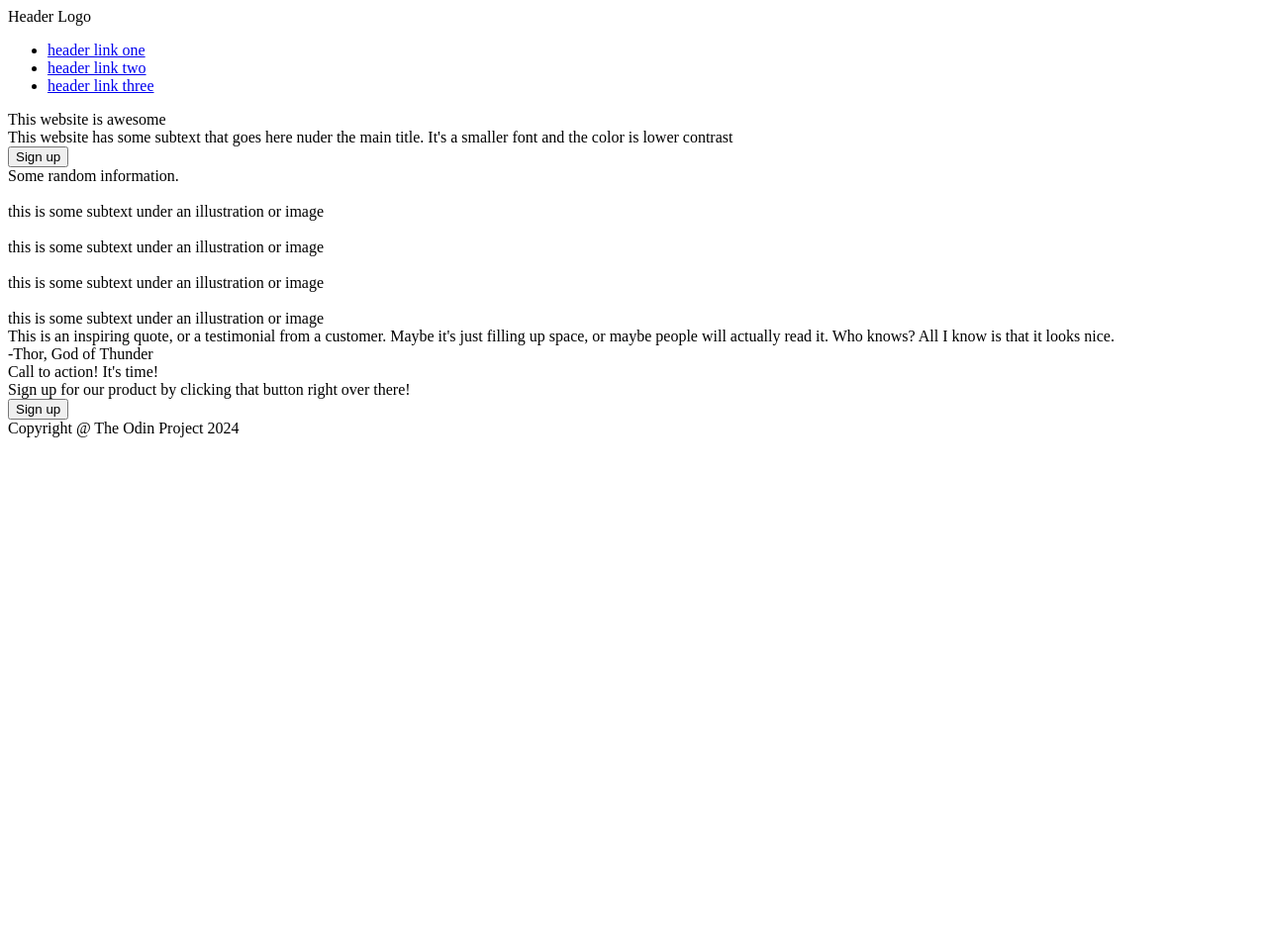
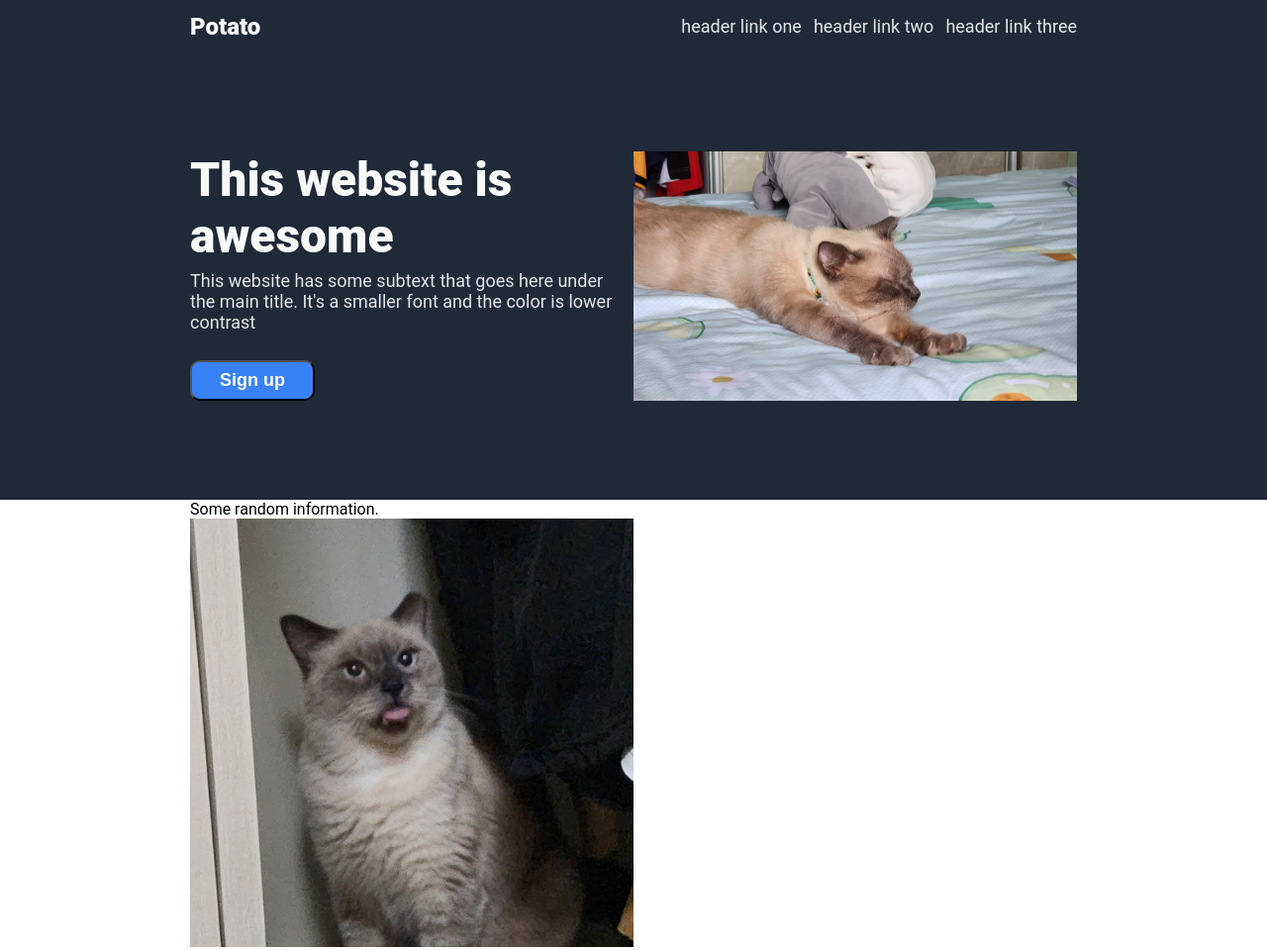
Before and after one commit to mst4r1o/landing-page, a plain HTML site: page index.html in a window 1280 px wide. Shown: the top 960 px of the page at 99% size. Before the commit the page ends 800 px from the top, so only its background shows below. Drawn offline with Linux system fonts and the light colour scheme.

Commit message:
Add style and format to top quarter
Used flex display on multiple containers to establish the look I desire.
Realised that flex: 1 is to be used on the flex items instead of the
flex containers as the flex: 1 determines how much the element will take
up space

```diff
--- a/index.html
+++ b/index.html
@@ -6,10 +6,10 @@
         <title>Landing Page</title>
     </head>
 
-    <body>
+    <body class="container">
         <div class="first">
             <div class="header">
-                <div>Header Logo</div>
+                <div class="logo">Potato</div>
                 <ul>
                     <li><a href="#">header link one</a></li>
                     <li><a href="#">header link two</a></li>
@@ -17,38 +17,54 @@
                 </ul>
             </div>
 
-            <div class="">
-                <div>This website is awesome</div>
-                <div>This website has some subtext that goes here nuder the main title. It's a smaller font and the color is lower contrast</div>
-                <button type="button">Sign up</button>
-                <img>
+            <div class="main">
+                <div class="main-text">
+                    <div class="hero-main">This website is awesome</div>
+                    <div class="hero-second">This website has some subtext that goes here under the main title. It's a smaller font and the color is lower contrast</div>
+                    <button type="button">Sign up</button>
+                </div>
+
+                <img src="images/cat1.jpg" alt="Picture of potato, my cat.">
             </div>
         </div>
 
-        <div>
-            <div>Some random information.</div>
-            <img>
-            <div> this is some subtext under an illustration or image</div>
-            <img>
-            <div> this is some subtext under an illustration or image</div>
-            <img>
-            <div> this is some subtext under an illustration or image</div>
-            <img>
-            <div> this is some subtext under an illustration or image</div>
+        <div class="second">
+            <div class="second-title">Some random information.</div>
+            <div class="card-board">
+                <div class="card">
+                    <img src="images/cat2.jpg" alt="Cat doing a :P">
+                    <div> this is some subtext under an illustration or image</div>
+                </div>
+
+                <div class="card">
+                    <img src="images/cat3.jpg" alt="Cat sitting down like human">
+                    <div> this is some subtext under an illustration or image</div>
+                </div>
+
+                <div class="card">
+                    <img src="images/cat4.jpg" alt="Grumpy cat stare down">
+                    <div> this is some subtext under an illustration or image</div>
+                </div>
+
+                <div class="card">
+                    <img src="images/cat5.jpg" alt="Cat exploring a place he should not be">
+                    <div> this is some subtext under an illustration or image</div>
+                </div>
+            </div>
         </div>
 
-        <div>
+        <div class="third">
             <div>This is an inspiring quote, or a testimonial from a customer. Maybe it's just filling up space, or maybe people will actually read it. Who knows? All I know is that it looks nice.</div>
             <div>-Thor, God of Thunder</div>
         </div>
 
-        <div>
+        <div class="fourth">
             <div>Call to action! It's time!</div>
             <div>Sign up for our product by clicking that button right over there!</div>
             <button type="button">Sign up</button>
         </div>
 
-        <div>Copyright @ The Odin Project 2024</div>
+        <div class="footer">Copyright @ The Odin Project 2024</div>
     </body>
 
 
--- a/style.css
+++ b/style.css
@@ -0,0 +1,92 @@
+.container {
+    display: flex;
+    flex-direction: column;
+    min-height: 100vh;
+    margin: 0;
+    font-family: Roboto, system-ui, -apple-system, BlinkMacSystemFont, 'Segoe UI', Oxygen, Ubuntu, Cantarell, 'Open Sans', 'Helvetica Neue', sans-serif;
+}
+
+.first, .second, .third, .fourth {
+    padding: 0 15%;
+    flex: 1;
+}
+
+
+.first {
+    display: flex;
+    flex-direction: column;
+    background-color: #1F2937;
+}
+
+.header {
+    display: flex;
+    justify-content: space-between;
+    align-items: center;
+}
+
+.main {
+    display: flex;
+    gap: 20px;
+    padding: 100px 0;
+}
+
+.main-text {
+    display: flex;
+    flex-direction: column;
+    align-items: flex-start;
+}
+
+.hero-main {
+    font-size: 48px;
+    color: #f9faf8;
+    font-weight: 800;
+}
+
+.hero-second {
+    flex: 1;
+    margin-top: 6px;
+}
+
+.hero-second, a{
+    font-size: 18px;
+    color: #e5e7eb;
+}
+
+button {
+    padding: 8px 28px;
+    border-radius: 10px;
+    font-size: 18px;
+    font-weight: 800;
+    color: #f9faf8;
+    background-color: #3882f6;
+    text-align: center;
+}
+
+img {
+    width: 50%;
+}
+
+ul {
+    list-style-type: none;
+    display: flex;
+    gap: 12px;
+}
+
+a {
+    text-decoration: none;
+}
+
+.logo {
+    font-size: 24px;
+    color: #f9faf8;
+    font-weight: 800;
+}
+
+.footer {
+    display: flex;
+    align-items: center;
+    justify-content: center;
+    padding: 25px 0;
+    background-color: #1F2937;
+    color: white;
+}
```
Also changed, not shown: images/cat1.jpg (added), images/cat2.jpg (added), images/cat3.jpg (added), images/cat4.jpg (added), images/cat5.jpg (added).
